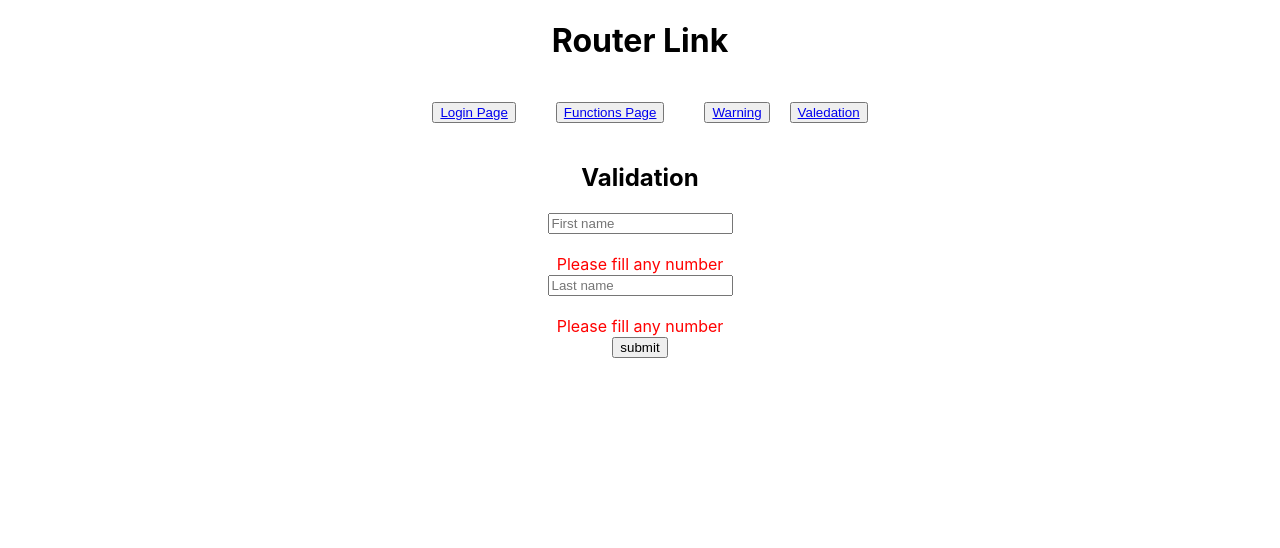
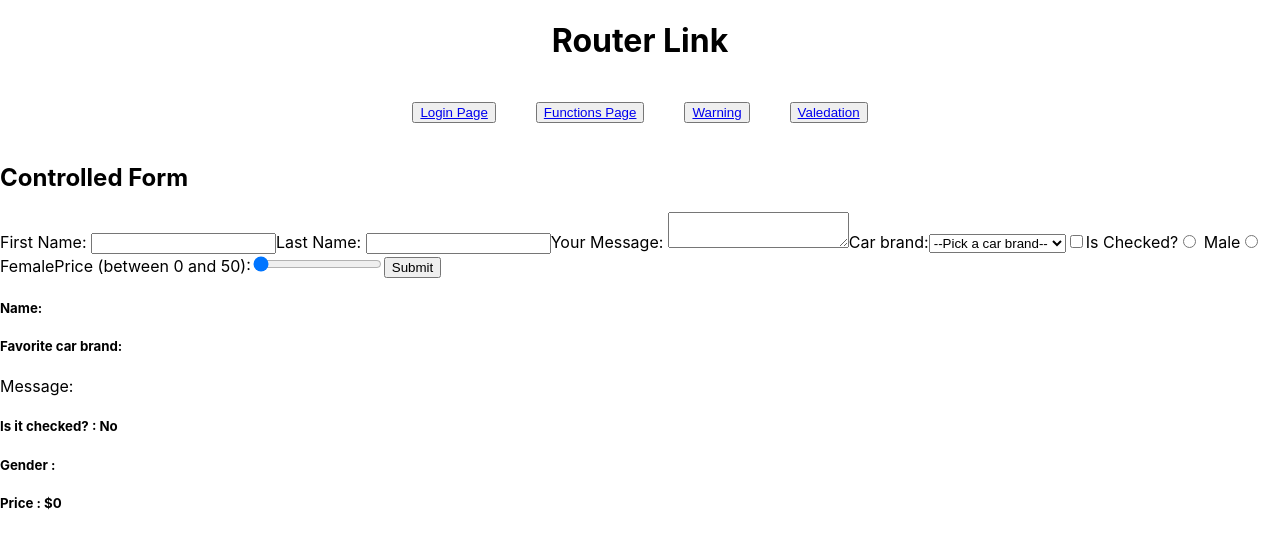
Before and after one commit to naveennagam6015/React-poc, a React (Create React App) app: page /Advanced/Valedation in a window 1280 px wide. Shown: the top 548 px of the page. Built offline with nearby package versions, Linux system fonts and the light colour scheme.

Commit message:
changes are in  form validaions

```diff
--- a/src/Advanced/FormValidation.js
+++ b/src/Advanced/FormValidation.js
@@ -1,7 +1,27 @@
-import React from 'react'
 
-export default function FormValidation() {
-  return (
-    <div>FormValidation</div>
-  )
+export default function FormValidation(values) {
+  const errors ={}
+  const email_pattern = /^[^\s@]+@[^\s@]+\.[^\s@]{2,6}$/;
+  const password_pattern =/^(?=.*\d)(?=.*[a-z])(?=.*[A-Z])[a-zA-Z0-9]{8,}&/;
+
+  if (values.name === ""){
+    errors.name = "Name is Required"
+  }
+
+  if (values.email === ""){
+    errors.email = "Email is Required"
+  }
+  else if (!email_pattern.test(values.email)){
+    errors.email= "Email is Not Matching"
+  }
+
+  if (values.password === ""){
+    errors.name = "Password is Required"
+  }
+  else if (!password_pattern.test(values.password)){
+    errors.email= "Password is Not Matching"
+  }
+
+return errors;
+
 }
--- a/src/Advanced/Valedation.js
+++ b/src/Advanced/Valedation.js
@@ -1,35 +1,132 @@
-import React, { useState } from 'react'
-import FormValidation from './FormValidation'
+import { useState } from "react";
+const Valedation = () => {
+  const [state, setState] = useState({
+    fname: "",
+    lname: "",
+    message: "",
+    carBrand: "",
+    isChecked: false,
+    gender: "",
+    price: 0
+  });
 
-export default function Valedation() {
-    const[values,setValues]= useState({
-        name:'',
-        email:'',
-        password:''
-    })
-    const [errors,setErrors]= useState()
-    function handleInput(e){
-        const newObject = {...values,[e.target.name]:e.target.value}
-        setValues(newObject)
-    }
-    function handleValidation (e){
-        e.preventDefaule();
-       setErrors( FormValidation(values));
-    }
+  const handleChange = (e) => {
+    const value =
+      e.target.type === "checkbox" ? e.target.checked : e.target.value;
+    setState((state) => ({
+      ...state,
+      [e.target.name]: value
+    }));
+  };
+
+  const carBrands = ["Mercedes", "BMW", "Maserati", "Infinity", "Audi"];
+
+  const carBrandOptions = carBrands.map((carBrand, key) => (
+    <option value={carBrand} key={key}>
+      {carBrand}
+    </option>
+  ));
+
+  const handleSubmit = (e) => {
+    e.preventDefault();
+    console.log(state);
+  };
+
   return (
-    <div className="t-cntr">
-    <h2>Validation</h2>
-    <form onSubmit={handleValidation}>
-        <div>
-            <input placeholder="First name" type="text" onChange={handleInput} ></input>
-        </div><br />
-        <label className="required">Please fill any number</label><br />
-        <div>
-            <input placeholder="Last name" type="text" onChange={handleInput} ></input>
-        </div><br />
-        <label className="required">Please fill any number</label><br />
-        <button>submit</button>
-    </form>
-</div>
-)
-}
+    <>
+      <h1>Controlled Form</h1>
+      <form onSubmit={handleSubmit}>
+        <label>
+          First Name:{" "}
+          <input
+            type="text"
+            name="fname"
+            value={state.fname}
+            onChange={handleChange}
+          />
+        </label>
+        <label>
+          Last Name:{" "}
+          <input
+            type="text"
+            name="lname"
+            value={state.lname}
+            onChange={handleChange}
+          />
+        </label>
+        <label>
+          Your Message:{" "}
+          <textarea
+            name="message"
+            value={state.message}
+            onChange={handleChange}
+          />
+        </label>
+        <label>
+          Car brand:
+          <select
+            name="carBrand"
+            value={state.carBrand}
+            onChange={handleChange}
+          >
+            <option value={""} disabled>
+              --Pick a car brand--
+            </option>
+            {carBrandOptions}
+          </select>
+        </label>
+        <label>
+          <input
+            type="checkbox"
+            name="isChecked"
+            checked={state.isChecked}
+            onChange={handleChange}
+          />
+          Is Checked?
+        </label>
+        <label>
+          <input
+            type="radio"
+            name="gender"
+            value="male"
+            checked={state.gender === "male"}
+            onChange={handleChange}
+          />{" "}
+          Male
+        </label>
+        <label>
+          <input
+            type="radio"
+            name="gender"
+            value="female"
+            checked={state.gender === "female"}
+            onChange={handleChange}
+          />{" "}
+          Female
+        </label>
+        <label>
+          Price (between 0 and 50):
+          <input
+            type="range"
+            name="price"
+            min="0"
+            max="50"
+            value={state.price}
+            onChange={handleChange}
+          />
+        </label>
+        <button>Submit</button>
+      </form>
+      <h5>
+        Name: {state.fname} {state.lname}
+      </h5>
+      <h5>Favorite car brand: {state.carBrand}</h5>
+      <p>Message: {state.message}</p>
+      <h5>Is it checked? : {state.isChecked ? "Yes" : "No"}</h5>
+      <h5>Gender : {state.gender}</h5>
+      <h5>Price : ${state.price}</h5>
+    </>
+  );
+};
+
+export default Valedation;
--- a/src/Advanced/Warning.js
+++ b/src/Advanced/Warning.js
@@ -7,10 +7,14 @@ export default function App() {
 
   return (
     <form className="t-cntr" onSubmit={handleSubmit(onSubmit)}>
-      <label htmlFor="name">Name</label>
-      <input id="name" {...register('name', { required: true, maxLength: 30 })} />
-      {errors.name && errors.name.type === "required" && <span>This is required</span>}
-      {errors.name && errors.name.type === "maxLength" && <span>Max length exceeded</span> }
+      <label htmlFor="name">Name:</label>
+      <input id="name" {...register('name', { required: true, maxLength: 8})} />
+      {errors.name && errors.name.type === "required" && <span style={{color:"red"}}>This is required</span>}
+      {errors.name && errors.name.type === "maxLength" && <span style={{color:"red"}}>Max length exceeded</span> }<br/>
+      <label htmlFor="email">Email:</label>
+      <input id="email" {...register('email', { required: true, maxLength: 8})} />
+      {errors.email && errors.email.type === "required" && <span style={{color:"red"}}>This is required</span>}
+      {errors.email && errors.email.type === "maxLength" && <span style={{color:"red"}}>Max length exceeded</span> }<br/>
       <input type="submit" />
     </form>
   );
--- a/src/App.js
+++ b/src/App.js
@@ -16,7 +16,7 @@ export default function App() {
             <button className="margin"><Link to="/LoginPage/login">Login Page</Link></button>
             <button className="margin"><Link to="/Functions/Function-return">Functions Page</Link></button>
             <button className="margin"><Link to="/Advanced/Warning">Warning</Link></button>
-            <button><Link to="/Advanced/Valedation">Valedation</Link></button>
+            <button className="margin"><Link to="/Advanced/Valedation">Valedation</Link></button>
         </nav>
         <section>
             <Routes>
```
